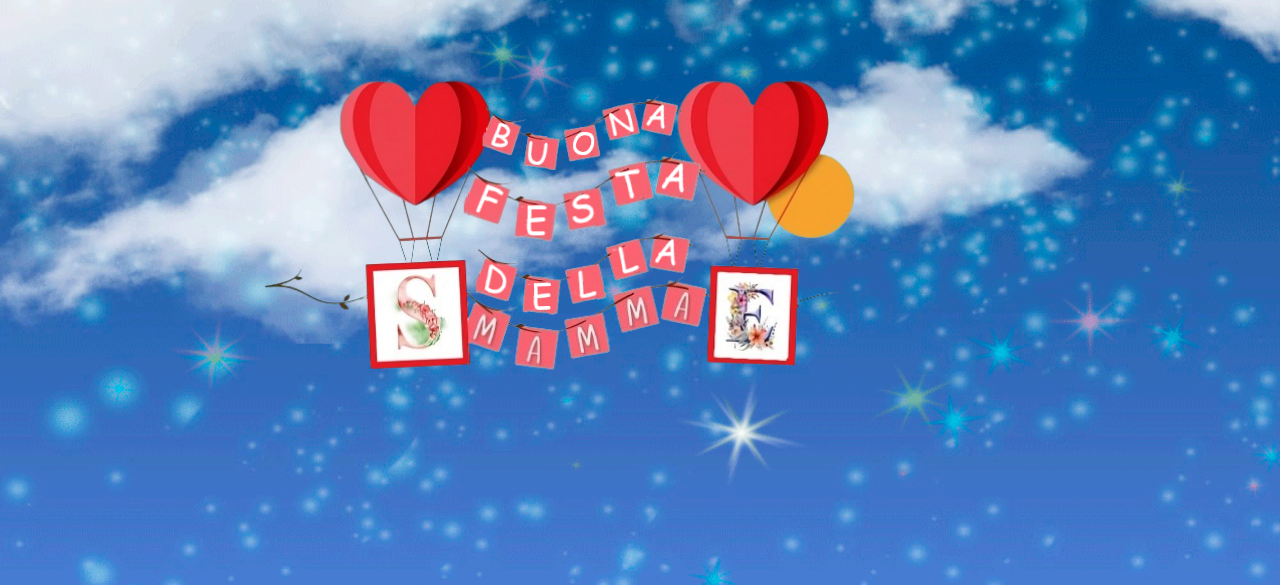
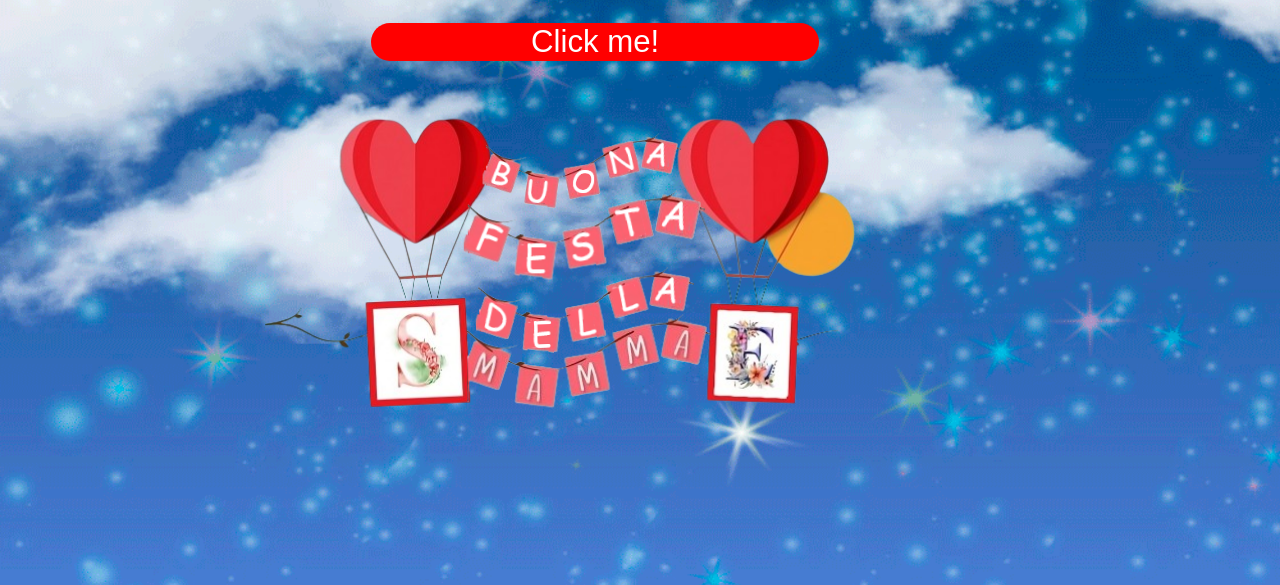
Before and after one commit to gio98/12mag24, a plain HTML site: page index.html in a window 1280 px wide. Shown: the part 215-800 px from the top of the page. Drawn offline with Linux system fonts and the light colour scheme.

Commit message:
Add files via upload

```diff
--- a/index.html
+++ b/index.html
@@ -13,6 +13,17 @@
 
 <div>
    <h1 class="data">12 MAGGIO 2024</h1>
+   <button style="  position: relative !important;
+   left: 29% !important;
+   border:red !important;
+   font-size: 195% !important;
+   color: white !important;
+   background-color: red !important;
+   border-radius: 2em !important;
+   width: 35% !important;
+   top: -62px !important;">
+   Click me!
+ </button>
 </div>
 
 <div class="image-container">
--- a/style.css
+++ b/style.css
@@ -15,6 +15,7 @@ body
     height: auto; /* Mantieni la proporzioni dell'immagine originale */
     margin-top: -3%;
     left: -3%;
+    text-align: center;
   }
 
 
@@ -63,6 +64,7 @@ body
     transform: translate(-27%, -15%);
     }
 
+
  @media (orientation:portrait) {
     .image-container {
         width: 190%;
```
